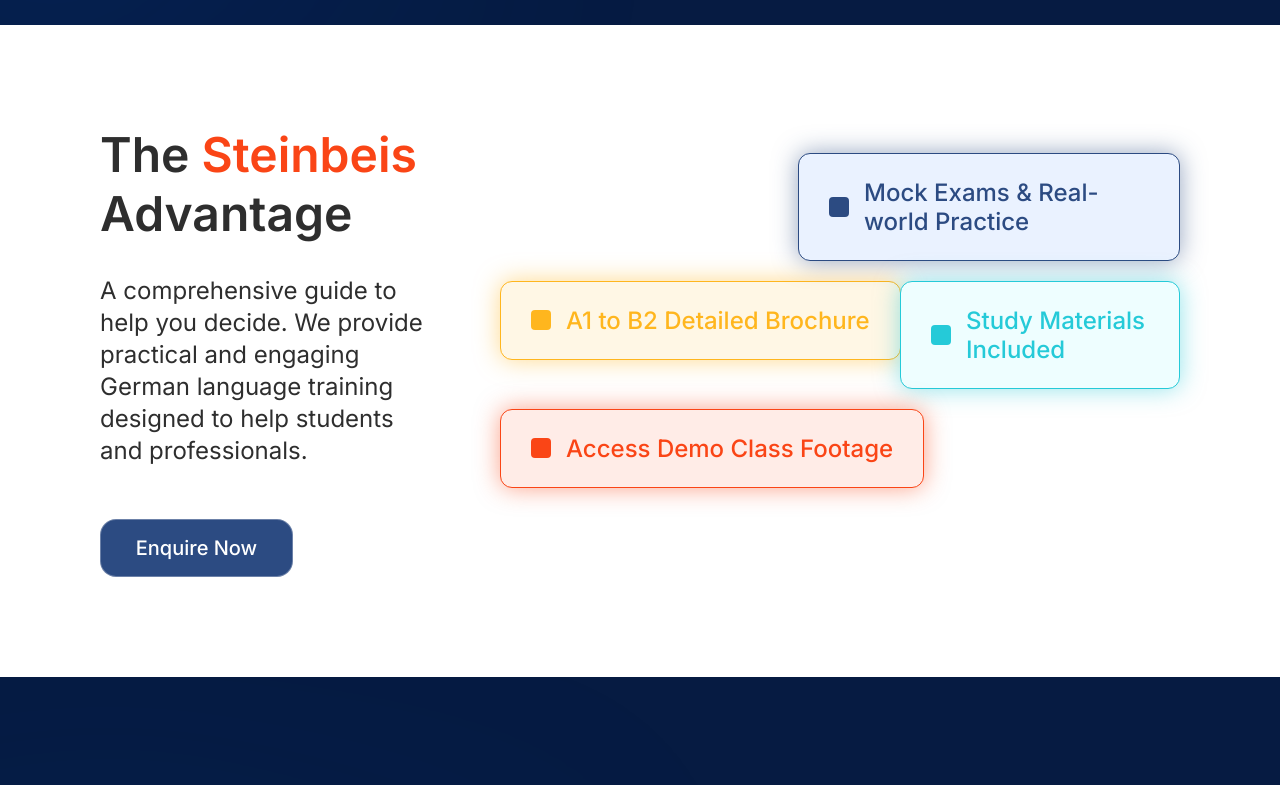
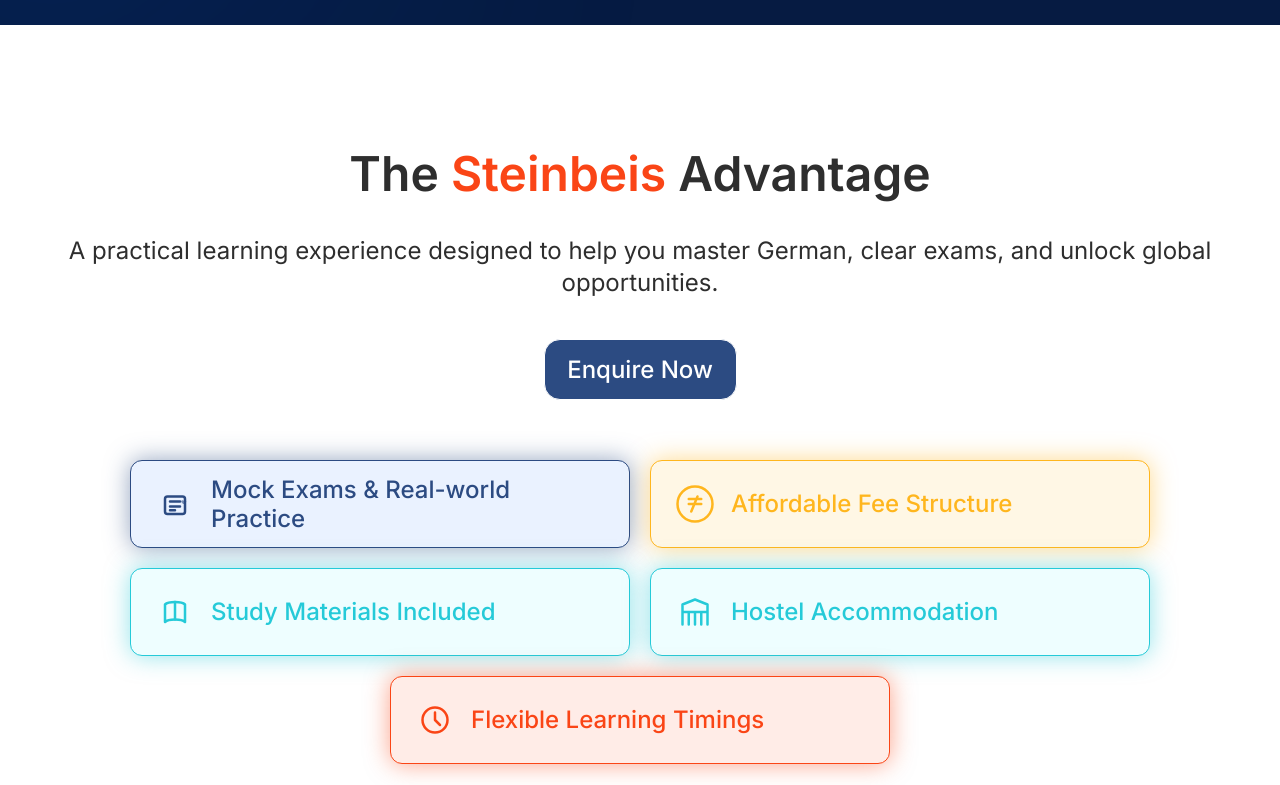
Before and after one commit to Asolinmaso/steinbeis-international, a Next.js app: page / in a window 1280 px wide. Shown: the part 5220-6005 px from the top of the page. Built offline with nearby package versions, Linux system fonts and the light colour scheme.

Commit message:
feat: redesign The Steinbeis Advantage section with staggered floating pills and custom icons

```diff
--- a/src/components/Advantage.tsx
+++ b/src/components/Advantage.tsx
@@ -3,63 +3,200 @@
 import Link from 'next/link';
 
 const advantages = [
-  { text: "A1 to B2 Detailed Brochure", bg: "#FFF7E5", color: "#FFB61E", top: "130px", left: "0px" },
-  { text: "Mock Exams & Real-world Practice", bg: "#EAF2FF", color: "#2C4B82", top: "2px", left: "298px" },
-  { text: "Study Materials Included", bg: "#EEFEFF", color: "#25CAD8", top: "130px", left: "400px" },
-  { text: "Access Demo Class Footage", bg: "#FFECE7", color: "#FA4516", top: "258px", left: "0px" }
+  {
+    text: "Mock Exams & Real-world Practice",
+    bg: "#EAF2FF",
+    color: "#2C4B82",
+    shadow: "rgba(44, 75, 130, 0.5)",
+    top: "0px",
+    left: "auto",
+    right: "0px",
+    width: "496px",
+    icon: (
+      <svg width="40" height="40" viewBox="0 0 32 32" fill="none" xmlns="http://www.w3.org/2000/svg">
+        <rect width="32" height="32" rx="16" fill="transparent"/>
+        <path d="M22 10H10C8.89543 10 8 10.8954 8 12V22C8 23.1046 8.89543 24 10 24H22C23.1046 24 24 23.1046 24 22V12C24 10.8954 23.1046 10 22 10Z" stroke="#2C4B82" strokeWidth="2" strokeLinecap="round" strokeLinejoin="round"/>
+        <path d="M12 14H20M12 18H20M12 21H16" stroke="#2C4B82" strokeWidth="2" strokeLinecap="round" strokeLinejoin="round"/>
+        <path d="M22 14L23 15L24 14" stroke="#2C4B82" strokeWidth="2" strokeLinecap="round" strokeLinejoin="round" opacity="0.6"/>
+      </svg>
+    )
+  },
+  {
+    text: "Affordable Fee Structure",
+    bg: "#FFF7E5",
+    color: "#FFB61E",
+    shadow: "rgba(255, 182, 30, 0.5)",
+    top: "130px",
+    left: "425px",
+    width: "381px",
+    icon: (
+      <svg width="40" height="40" viewBox="0 0 32 32" fill="none" xmlns="http://www.w3.org/2000/svg">
+        <circle cx="16" cy="16" r="14" stroke="#FFB61E" strokeWidth="2"/>
+        <path d="M11 12H21M11 16H21M18 10L13 22" stroke="#FFB61E" strokeWidth="2" strokeLinecap="round"/>
+      </svg>
+    )
+  },
+  {
+    text: "Study Materials Included",
+    bg: "#EEFEFF",
+    color: "#25CAD8",
+    shadow: "rgba(37, 202, 216, 0.5)",
+    top: "130px",
+    left: "846px",
+    width: "394px",
+    icon: (
+      <svg width="40" height="40" viewBox="0 0 32 32" fill="none" xmlns="http://www.w3.org/2000/svg">
+        <path d="M8 24S10 22 16 22S24 24 24 24V10S22 8 16 8S8 10 8 10V24Z" stroke="#25CAD8" strokeWidth="2" strokeLinecap="round" strokeLinejoin="round"/>
+        <path d="M16 8V22" stroke="#25CAD8" strokeWidth="2" strokeLinecap="round"/>
+      </svg>
+    )
+  },
+  {
+    text: "Hostel Accommodation",
+    bg: "#EEFEFF",
+    color: "#25CAD8",
+    shadow: "rgba(37, 202, 216, 0.5)",
+    top: "258px",
+    left: "444px",
+    width: "366px",
+    icon: (
+      <svg width="40" height="40" viewBox="0 0 32 32" fill="none" xmlns="http://www.w3.org/2000/svg">
+        <path d="M6 26V10L16 6L26 10V26M6 16H26M11 16V26M16 16V26M21 16V26" stroke="#25CAD8" strokeWidth="2" strokeLinecap="round" strokeLinejoin="round"/>
+      </svg>
+    )
+  },
+  {
+    text: "Flexible Learning Timings",
+    bg: "#FFECE7",
+    color: "#FA4516",
+    shadow: "rgba(250, 69, 22, 0.5)",
+    top: "258px",
+    left: "850px",
+    width: "390px",
+    icon: (
+      <svg width="40" height="40" viewBox="0 0 32 32" fill="none" xmlns="http://www.w3.org/2000/svg">
+        <circle cx="16" cy="16" r="10" stroke="#FA4516" strokeWidth="2"/>
+        <path d="M16 10V16L20 20" stroke="#FA4516" strokeWidth="2" strokeLinecap="round" strokeLinejoin="round"/>
+      </svg>
+    )
+  }
 ];
 
 export default function Advantage() {
   return (
-    <section style={{ backgroundColor: '#FFFFFF', width: '100%' }}>
-      <div className="advantage-section-inner" style={{
+    <section className="advantage-root" style={{
+      backgroundColor: '#FFFFFF',
+      width: '100%',
+      overflow: 'hidden',
+      padding: '120px 0'
+    }}>
+      <div className="advantage-container" style={{
+        maxWidth: '1440px',
+        margin: '0 auto',
+        padding: '0 100px',
+        position: 'relative',
+        minHeight: '400px',
         display: 'flex',
-        alignItems: 'center',
-        justifyContent: 'space-between',
-        gap: '60px',
-        padding: '100px',
-        minHeight: '600px'
+        flexDirection: 'column'
       }}>
-        <div className="advantage-text-col" style={{ flex: 1, display: 'flex', flexDirection: 'column', gap: '32px' }}>
-          <h2 className="advantage-title" style={{
-            fontFamily: 'Inter', fontWeight: 600, fontSize: '48px', color: '#2E2E2E'
+
+        {/* Left Text Content */}
+        <div className="advantage-content-left" style={{
+          width: '100%',
+          maxWidth: '592px',
+          zIndex: 5
+        }}>
+          <h2 style={{
+            fontFamily: 'Inter',
+            fontWeight: 600,
+            fontSize: '48px',
+            lineHeight: '58px',
+            color: '#2E2E2E',
+            marginBottom: '32px'
           }}>
             The <span style={{ color: '#FA4516' }}>Steinbeis</span> Advantage
           </h2>
-          <p className="advantage-desc" style={{
-            fontFamily: 'Inter', fontWeight: 400, fontSize: '24px',
-            lineHeight: '32px', color: '#2E2E2E', maxWidth: '397px'
+          <p style={{
+            fontFamily: 'Inter',
+            fontWeight: 400,
+            fontSize: '24px',
+            lineHeight: '32px',
+            color: '#2E2E2E',
+            maxWidth: '397px',
+            marginBottom: '40px'
           }}>
-            A comprehensive guide to help you decide. We provide practical and engaging German language training designed to help students and professionals.
+            A practical learning experience designed to help you master German, clear exams, and unlock global opportunities.
           </p>
-
           <Link href="/contact">
-            <button className="btn-navy" style={{ width: '193px', marginTop: '20px' }}>
+            <button className="btn-navy" style={{
+              width: '193px',
+              height: '61px',
+              fontSize: '24px',
+              fontWeight: 500,
+              borderRadius: '16px',
+              backgroundColor: '#2C4B82',
+              border: '1px solid #FFFFFF',
+              color: '#FFFFFF',
+              cursor: 'pointer',
+              display: 'flex',
+              alignItems: 'center',
+              justifyContent: 'center'
+            }}>
               Enquire Now
             </button>
           </Link>
         </div>
 
-        <div className="advantage-cards-col" style={{ flex: 2, position: 'relative', height: '400px' }}>
+        {/* Floating Pills - Desktop Grid */}
+        <div className="advantage-pills-wrapper" style={{
+          position: 'absolute',
+          top: 0,
+          left: 0,
+          width: '100%',
+          height: '100%',
+          pointerEvents: 'none'
+        }}>
           {advantages.map((adv, i) => (
-            <div key={i} className="advantage-card" style={{
-              position: 'absolute',
-              top: adv.top, left: adv.left,
-              display: 'flex', alignItems: 'center', justifyContent: 'center',
-              padding: '24px 30px', gap: '15px',
-              backgroundColor: adv.bg,
-              border: `1px solid ${adv.color}`,
-              boxShadow: `0px 0px 24px ${adv.color}80`,
-              borderRadius: '12px',
-              transition: 'transform 0.3s ease',
-              cursor: 'default'
-            }}
-            onMouseEnter={(e) => e.currentTarget.style.transform = 'scale(1.05)'}
-            onMouseLeave={(e) => e.currentTarget.style.transform = 'scale(1)'}
+            <div
+              key={i}
+              className="advantage-pill"
+              style={{
+                position: 'absolute',
+                top: adv.top,
+                left: adv.left === 'auto' ? 'unset' : adv.left,
+                right: adv.right === 'auto' ? 'unset' : adv.right,
+                width: adv.width,
+                height: '88px',
+                backgroundColor: adv.bg,
+                border: `1px solid ${adv.color}`,
+                boxShadow: `0px 0px 24px ${adv.shadow}`,
+                borderRadius: '12px',
+                display: 'flex',
+                alignItems: 'center',
+                padding: '0 24px',
+                gap: '16px',
+                pointerEvents: 'auto',
+                transition: 'transform 0.3s ease, box-shadow 0.3s ease'
+              }}
+              onMouseEnter={(e) => {
+                e.currentTarget.style.transform = 'translateY(-5px) scale(1.02)';
+                e.currentTarget.style.boxShadow = `0px 8px 32px ${adv.shadow}`;
+              }}
+              onMouseLeave={(e) => {
+                e.currentTarget.style.transform = 'none';
+                e.currentTarget.style.boxShadow = `0px 0px 24px ${adv.shadow}`;
+              }}
             >
-              <div style={{ width: '20px', height: '20px', backgroundColor: adv.color, borderRadius: '4px', flexShrink: 0 }} />
-              <span className="advantage-card-label" style={{
-                fontFamily: 'Inter', fontWeight: 500, fontSize: '24px', color: adv.color
+              <div style={{ flexShrink: 0, display: 'flex', alignItems: 'center', justifyContent: 'center' }}>
+                {adv.icon}
+              </div>
+              <span style={{
+                fontFamily: 'Inter',
+                fontWeight: 500,
+                fontSize: '24px',
+                lineHeight: '29px',
+                color: adv.color,
+                textAlign: 'left'
               }}>
                 {adv.text}
               </span>
@@ -67,6 +204,57 @@
           ))}
         </div>
       </div>
+
+      <style jsx>{`
+        @media (max-width: 1280px) {
+          .advantage-pills-wrapper {
+            position: relative !important;
+            display: flex !important;
+            flex-wrap: wrap !important;
+            gap: 20px !important;
+            margin-top: 60px !important;
+            height: auto !important;
+            padding: 0 40px !important;
+            justify-content: center !important;
+            pointer-events: auto !important;
+            top: unset !important;
+            left: unset !important;
+          }
+          .advantage-pill {
+            position: static !important;
+            width: 100% !important;
+            max-width: 500px !important;
+          }
+          .advantage-container {
+            padding: 0 40px !important;
+            align-items: center !important;
+            text-align: center !important;
+            min-height: auto !important;
+          }
+          .advantage-content-left {
+            max-width: 100% !important;
+            align-items: center !important;
+            display: flex !important;
+            flex-direction: column !important;
+          }
+          .advantage-content-left p {
+            max-width: 100% !important;
+          }
+        }
+        @media (max-width: 768px) {
+           .advantage-container {
+             padding: 0 20px !important;
+           }
+           .advantage-pill {
+             height: auto !important;
+             padding: 16px !important;
+           }
+           .advantage-pill span {
+             font-size: 18px !important;
+             line-height: normal !important;
+           }
+        }
+      `}</style>
     </section>
   );
 }
```
